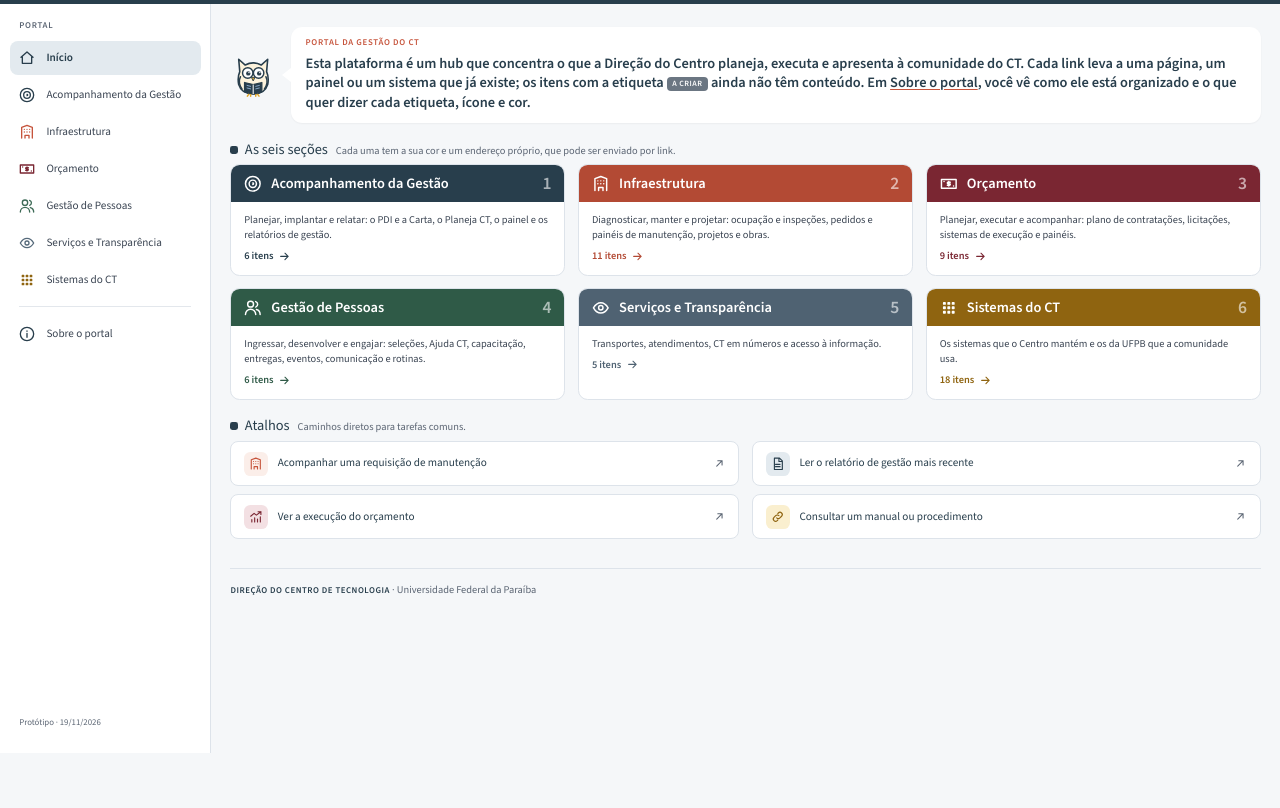
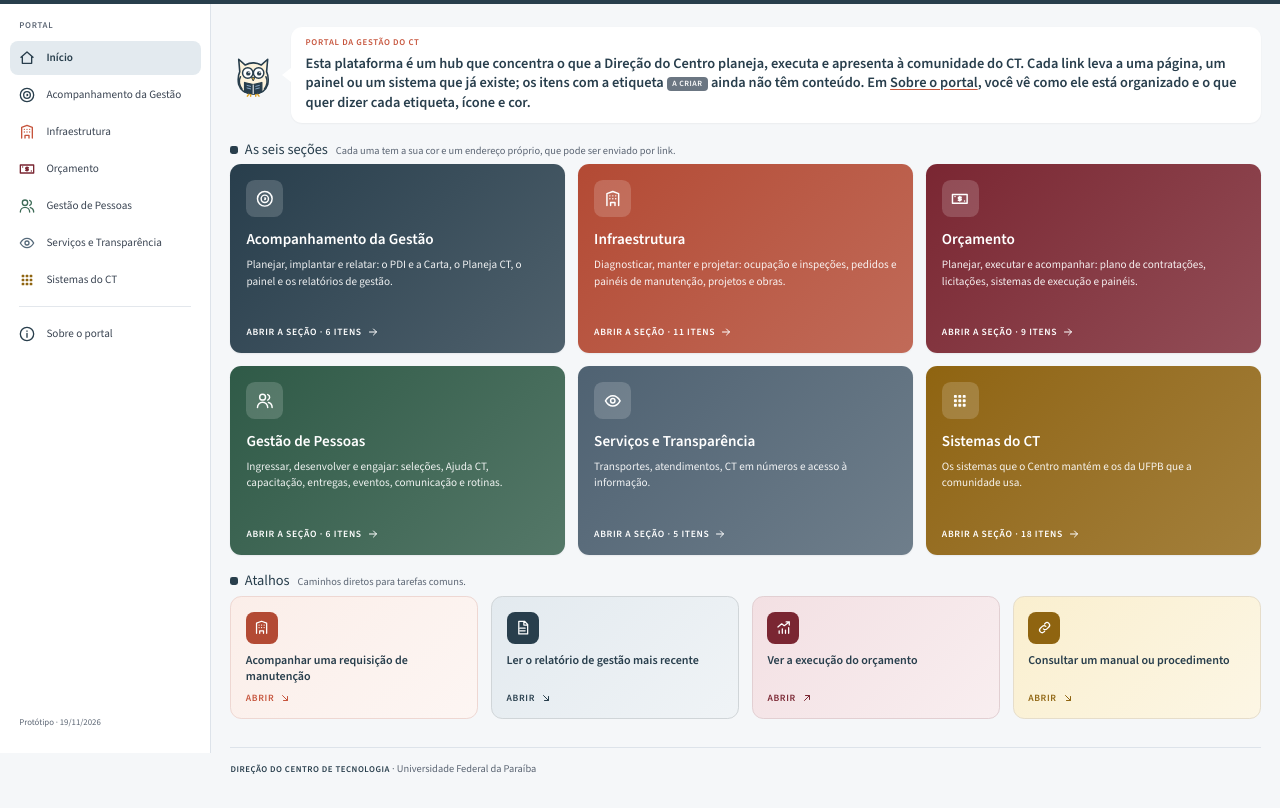
Before and after one commit to marcelgois-png/portal-gestao-ct, a plain HTML site: page index.html in a window 1280 px wide. Shown: the part 47-855 px from the top of the page. Before the commit the page ends 800 px from the top, so only its background shows below. Drawn offline with nearby package versions, Linux system fonts and the light colour scheme.

Commit message:
v38: pastilhas do Início no estilo do Farol
Co-Authored-By: Claude Opus 5.5 <noreply@anthropic.com>
Claude-Session: https://claude.ai/code/session_017CLmLTMg3FrSuqkRRzNNZf

```diff
--- a/index.html
+++ b/index.html
@@ -119,24 +119,30 @@ body.recolhido .item span,body.recolhido .lateral .rot,body.recolhido .rodape-la
 .hero .fala::before{content:"";position:absolute;left:-11px;top:50%;margin-top:-9px;border:9px solid transparent;border-left:0;border-right:12px solid var(--cartao)}
 .hero .bub{font-size:18px;line-height:1.35;color:var(--petroleo);font-weight:600;max-width:none;text-wrap:pretty}
 .hero p.sub{margin-top:10px;color:var(--texto-2);max-width:66ch}
+/* Início: pastilhas no estilo do Farol (cartão cheio na cor da seção) */
 .portas{display:grid;grid-template-columns:repeat(3,minmax(0,1fr));gap:16px}
 @media (max-width:1240px){.portas{grid-template-columns:repeat(2,minmax(0,1fr))}}
-.porta{display:flex;flex-direction:column;align-items:stretch;background:var(--cartao);border:1px solid var(--borda);border-radius:var(--raio);overflow:hidden;padding:0;cursor:pointer;text-align:left;width:100%;transition:box-shadow .15s}
-.porta:hover{box-shadow:0 8px 20px rgba(40,62,76,.16)}
-.porta-top{display:flex;align-items:center;gap:12px;background:var(--sf);color:#fff;padding:12px 16px}
-.porta-top .ic{width:22px;height:22px}
-.porta-t{flex:1;min-width:0;font-weight:600;color:#fff;font-size:18px;line-height:1.2}
-.porta-n{font-size:22px;font-weight:600;line-height:1;opacity:.6}
-.porta-corpo{display:flex;flex-direction:column;align-items:flex-start;gap:8px;padding:12px 16px 14px}
-.porta-d{font-size:13px;color:var(--texto-2)}
-.porta .qt{font-size:13px;font-weight:600;color:var(--sf);display:inline-flex;align-items:center;gap:6px}
-.porta .qt .ic{width:16px;height:16px}
-.atalhos{display:grid;grid-template-columns:repeat(2,minmax(0,1fr));gap:10px 16px}
-.atalho{display:flex;align-items:center;gap:12px;padding:12px 16px;border-radius:10px;background:var(--cartao);border:1px solid var(--borda);text-decoration:none;color:var(--petroleo);font-weight:500;cursor:pointer;text-align:left;width:100%}
-.atalho:hover{border-color:var(--sc)}
-.at-ic{flex:0 0 auto;width:30px;height:30px;border-radius:8px;background:var(--sp);color:var(--sc);display:grid;place-items:center}
-.at-ic .ic{width:17px;height:17px}
-.atalho .fim{margin-left:auto;color:var(--texto-3);width:16px;height:16px}
+.porta{position:relative;display:flex;flex-direction:column;align-items:flex-start;gap:10px;min-height:236px;padding:20px 20px 18px;border:0;border-radius:14px;cursor:pointer;text-align:left;color:#fff;
+  background:linear-gradient(135deg,var(--sf) 0%,color-mix(in srgb,var(--sf) 82%,#fff) 100%);box-shadow:0 1px 2px rgba(28,36,49,.08);transition:transform .15s,box-shadow .15s}
+.porta:hover{transform:translateY(-2px);box-shadow:0 10px 24px rgba(28,36,49,.18)}
+.porta-ic{width:46px;height:46px;border-radius:11px;background:rgba(255,255,255,.17);display:grid;place-items:center;margin-bottom:6px}
+.porta-ic .ic{width:22px;height:22px;color:#fff}
+.porta-t{font-weight:700;font-size:19px;line-height:1.25;color:#fff}
+.porta-d{font-size:14px;line-height:1.5;color:rgba(255,255,255,.92)}
+.porta .qt{margin-top:auto;padding-top:10px;font-size:12px;font-weight:700;letter-spacing:.07em;text-transform:uppercase;color:#fff;display:inline-flex;align-items:center;gap:6px}
+.porta .qt .ic{width:15px;height:15px;transition:transform .15s} .porta:hover .qt .ic{transform:translateX(3px)}
+.porta:focus-visible{outline:2.5px solid var(--terracota);outline-offset:3px}
+/* atalhos: versão clara, no pastel da seção */
+.atalhos{display:grid;grid-template-columns:repeat(4,minmax(0,1fr));gap:16px}
+@media (max-width:1240px){.atalhos{grid-template-columns:repeat(2,minmax(0,1fr))}}
+.atalho{display:flex;flex-direction:column;align-items:flex-start;gap:10px;min-height:150px;padding:18px 18px 16px;border-radius:14px;text-decoration:none;cursor:pointer;text-align:left;width:100%;
+  color:var(--petroleo);font-weight:600;font-size:15px;line-height:1.35;border:1px solid color-mix(in srgb,var(--sf) 22%,#fff);
+  background:linear-gradient(135deg,var(--sp) 0%,color-mix(in srgb,var(--sp) 55%,#fff) 100%);transition:transform .15s,box-shadow .15s}
+.atalho:hover{transform:translateY(-2px);box-shadow:0 10px 22px rgba(28,36,49,.12)}
+.at-ic{flex:0 0 auto;width:40px;height:40px;border-radius:10px;background:var(--sf);color:#fff;display:grid;place-items:center}
+.at-ic .ic{width:19px;height:19px}
+.at-cta{margin-top:auto;font-size:12px;font-weight:700;letter-spacing:.07em;text-transform:uppercase;color:var(--sc);display:inline-flex;align-items:center;gap:6px}
+.at-cta .ic{width:15px;height:15px}
 
 /* grupos e cartões de item */
 .grupo{display:flex;flex-direction:column;gap:8px}
@@ -405,6 +411,7 @@ ul.ck li .ic{color:var(--terracota);margin-top:2px}
   .titulo-rel span,.insta span{display:none}
   .marca-ct img{height:32px}
   .portas,.atalhos,.mapa{grid-template-columns:1fr}
+  .porta{min-height:0;padding:16px 16px 14px} .atalho{min-height:0;padding:14px 16px}
   .topo .campo{margin-left:12px}
   .conteudo{padding-left:16px;padding-right:16px}
 }
@@ -960,14 +967,13 @@ document.querySelectorAll(".ciclo-wrap[data-setas]").forEach(w=>{const f=()=>des
 
 /* ===== Início ===== */
 document.getElementById("portas").innerHTML=SECOES.map(s=>{const n=s.grupos.reduce((t,g)=>t+g.itens.length,0);
-  return `<button class="porta" type="button" data-ir="${s.id}" data-cor="${s.n}"><span class="porta-top">${ico(s.ic)}<span class="porta-t">${s.titulo}</span><span class="porta-n">${s.n}</span></span><span class="porta-corpo"><span class="porta-d">${s.resumo}</span><span class="qt">${n} itens ${ico("seta")}</span></span></button>`}).join("");
+  return `<button class="porta" type="button" data-ir="${s.id}" data-cor="${s.n}"><span class="porta-ic">${ico(s.ic)}</span><span class="porta-t">${s.titulo}</span><span class="porta-d">${s.resumo}</span><span class="qt">Abrir a seção · ${n} itens ${ico("seta")}</span></button>`}).join("");
 document.getElementById("atalhos").innerHTML=[
   {t:"Acompanhar uma requisição de manutenção",ic:"predio",cor:2,url:POR_ID.cuida.url},
   {t:"Ler o relatório de gestão mais recente",ic:"doc",cor:1,url:POR_ID.relatorios.url},
   {t:"Ver a execução do orçamento",ic:"up",cor:3,url:POR_ID.execucao.url},
   {t:"Consultar um manual ou procedimento",ic:"link",cor:6,url:POR_ID.ajuda.url}
-].map(a=>a.ficha?`<button class="atalho" type="button" data-ficha="${a.ficha}" data-cor="${a.cor}"><span class="at-ic">${ico(a.ic)}</span><span>${a.t}</span>${ico("seta","fim")}</button>`
-  :`<a class="atalho" href="${a.url}" target="_blank" rel="noopener" data-cor="${a.cor}"><span class="at-ic">${ico(a.ic)}</span><span>${a.t}</span>${ico("fora","fim")}</a>`).join("");
+].map(a=>`<a class="atalho" href="${a.url}" target="_blank" rel="noopener" data-cor="${a.cor}"><span class="at-ic">${ico(a.ic)}</span><span>${a.t}</span><span class="at-cta">Abrir ${ico(SETA_ORIG[origem({url:a.url})])}</span></a>`).join("");
 
 /* ===== Sobre ===== */
 /* todos os painéis do portal, com a situação e os três campos que a Direção vai informar */
```
